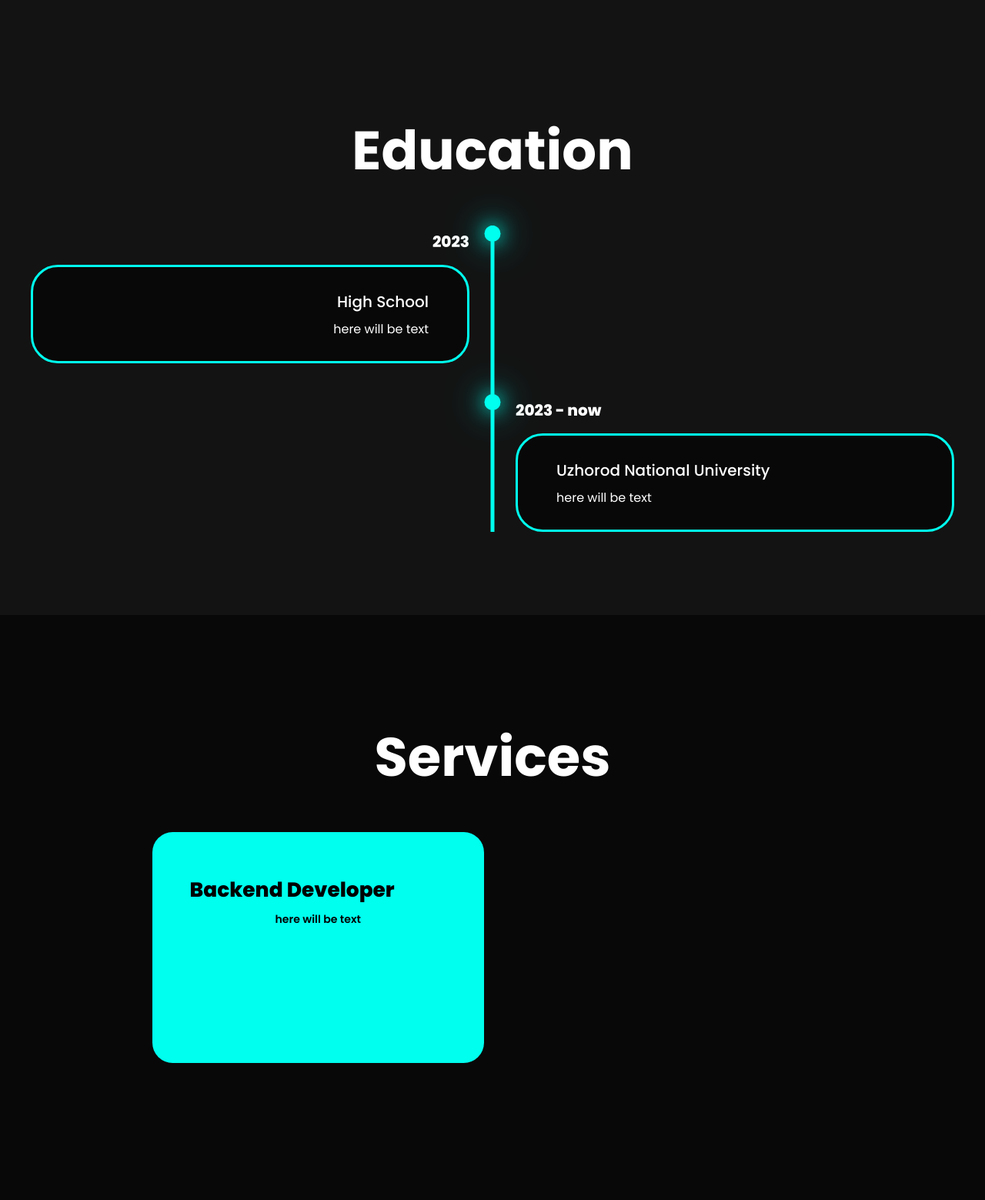
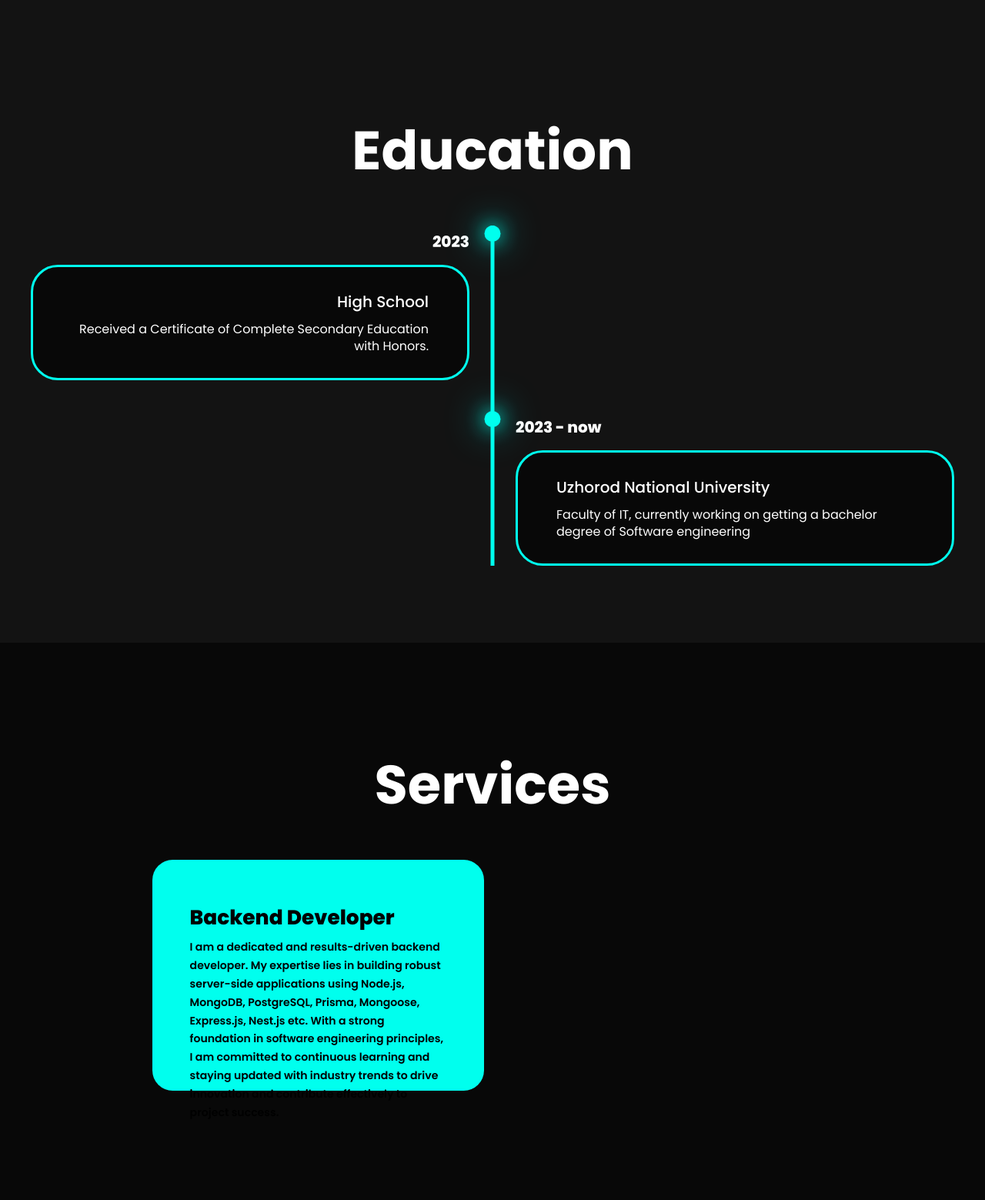
Before and after one commit to shelep-olya/portfolio, a Node server app: page / in a window 1280 px wide. Shown: the part 801-2360 px from the top of the page at 77% size. Run offline with Node 20, Linux system fonts and the light colour scheme; some libraries are stand-ins or nearby versions.

Commit message:
replaced dummy text

```diff
--- a/views/index.ejs
+++ b/views/index.ejs
@@ -32,7 +32,7 @@
                 <a href="https://www.instagram.com/olyashelep/" target="_blank"><svg xmlns="http://www.w3.org/2000/svg" width="24" height="24" viewBox="0 0 24 24" style="fill: rgba(250, 246, 246, 1);"><path d="M20.947 8.305a6.53 6.53 0 0 0-.419-2.216 4.61 4.61 0 0 0-2.633-2.633 6.606 6.606 0 0 0-2.186-.42c-.962-.043-1.267-.055-3.709-.055s-2.755 0-3.71.055a6.606 6.606 0 0 0-2.185.42 4.607 4.607 0 0 0-2.633 2.633 6.554 6.554 0 0 0-.419 2.185c-.043.963-.056 1.268-.056 3.71s0 2.754.056 3.71c.015.748.156 1.486.419 2.187a4.61 4.61 0 0 0 2.634 2.632 6.584 6.584 0 0 0 2.185.45c.963.043 1.268.056 3.71.056s2.755 0 3.71-.056a6.59 6.59 0 0 0 2.186-.419 4.615 4.615 0 0 0 2.633-2.633c.263-.7.404-1.438.419-2.187.043-.962.056-1.267.056-3.71-.002-2.442-.002-2.752-.058-3.709zm-8.953 8.297c-2.554 0-4.623-2.069-4.623-4.623s2.069-4.623 4.623-4.623a4.623 4.623 0 0 1 0 9.246zm4.807-8.339a1.077 1.077 0 0 1-1.078-1.078 1.077 1.077 0 1 1 2.155 0c0 .596-.482 1.078-1.077 1.078z"></path><circle cx="11.994" cy="11.979" r="3.003"></circle></svg></a>
              </div>
             <div class="btn-group">
-                <a href="#" class="btn">My CV</a>
+                <a href="https://github.com/shelep-olya/cv" class="btn">My CV</a>
                 <a href="tel:+380961642294" class="btn">Contact Me</a>
             </div>
         </div>
@@ -49,7 +49,7 @@
                 <div class="timeline-date">2023</div>
                 <div class="timeline-content">
                     <h3>High School</h3>
-                    <p>here will be text</p>
+                    <p>Received a Certificate of Complete Secondary Education with Honors.</p>
                 </div>
             </div>
             <div class="timeline-item">
@@ -57,7 +57,7 @@
                 <div class="timeline-date">2023 - now</div>
                 <div class="timeline-content">
                     <h3>Uzhorod National University</h3>
-                    <p>here will be text</p>
+                    <p>Faculty of IT, currently working on getting a bachelor degree of Software engineering</p>
                 </div>
         </div>
     </section>
@@ -69,7 +69,11 @@
             <div class="service-box">
                 <div class="service-info">
                     <h4>Backend Developer</h4>
-                    <p>here will be text</p>
+                    <p>I am a dedicated and results-driven
+                     backend developer. My expertise lies in building robust server-side applications using Node.js, MongoDB, PostgreSQL, Prisma, Mongoose,
+                     Express.js, Nest.js etc. With a strong foundation in software engineering principles,
+                     I am committed to continuous learning and staying updated with industry trends to drive innovation
+                     and contribute effectively to project success.</p>
                 </div>
             </div>
         </div>
```
